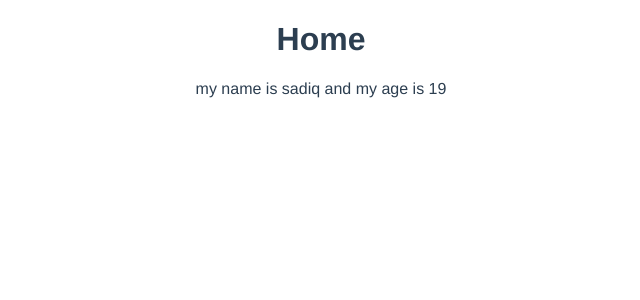
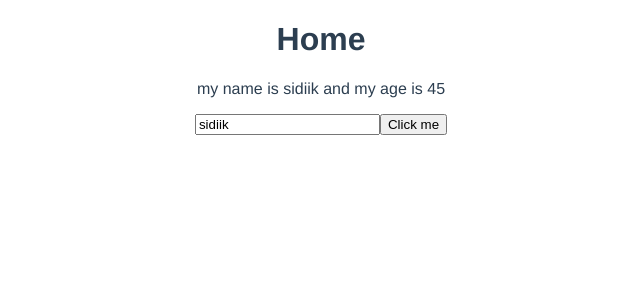
Before and after one commit to Sidiik/vue-compositon-api, a Vue app: page / in a window 1280 px wide. Shown: the top 300 px of the page, without its empty margins (319-959 px from the left). Built offline with nearby package versions, Linux system fonts and the light colour scheme.

Commit message:
added some features

```diff
--- a/src/views/Home.vue
+++ b/src/views/Home.vue
@@ -1,21 +1,27 @@
 <template>
   <div class="home">
     <h1>Home</h1>
-    <p>my name is {{ name }} and my age is {{ age }}</p>
+    <p ref="paragraph">my name is {{ name }} and my age is {{ age }}</p>
+    <input type="text" v-model="name" />
+    <button @click="handleClick">Click me</button>
   </div>
 </template>
 
 <script>
-// @ is an alias to /src
-import HelloWorld from "@/components/HelloWorld.vue";
-
+import { ref } from "@vue/reactivity";
 export default {
   name: "Home",
   setup() {
-    let name = "sadiq";
-    let age = "19";
+    const paragraph = ref(null);
+    const name = ref("sidiik");
+    const age = ref(45);
+    const handleClick = () => {
+      name.value = "sidiik omar";
+      age.value = 34;
+    };
+    console.log(paragraph);
 
-    return { name, age };
+    return { handleClick, paragraph, name, age };
   },
 };
 </script>
```
